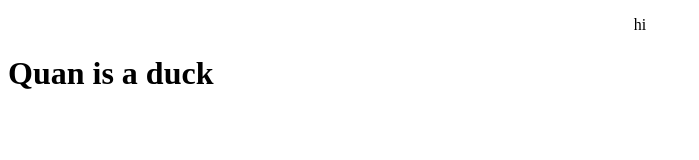
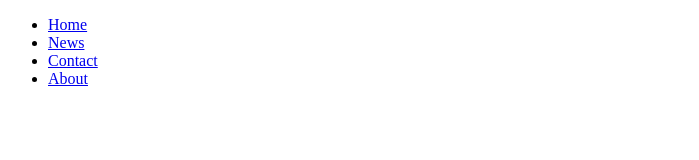
Before and after one commit to itsvivianmill/Duck-It-Up-Game, a plain HTML site: page index.html in a window 1280 px wide. Shown: the whole page, without its empty margins (0-699 px from the left). Drawn offline with Linux system fonts and the light colour scheme.

Commit message:
Update index.html

```diff
--- a/index.html
+++ b/index.html
@@ -1,5 +1,4 @@
 <!DOCTYPE html>
-<html>
 <head>
     <meta charset="UTF-8" />
     <meta http-equiv="X-UA-Compatible" content="IE=edge" />
@@ -7,6 +6,13 @@
     <link rel="stylesheet" type="text/css" href="styles.css" />
     <title>Link CSS to HTML</title>
 </head>
-    <p>hi</p>
-    <h1>Quan is a duck</h1>
+<html>
+    <nav>
+        <ul>
+            <li><a href="default.asp">Home</a></li>
+            <li><a href="news.asp">News</a></li>
+            <li><a href="contact.asp">Contact</a></li>
+            <li><a href="about.asp">About</a></li>
+        </ul>
+    </nav>
 </html>
```
